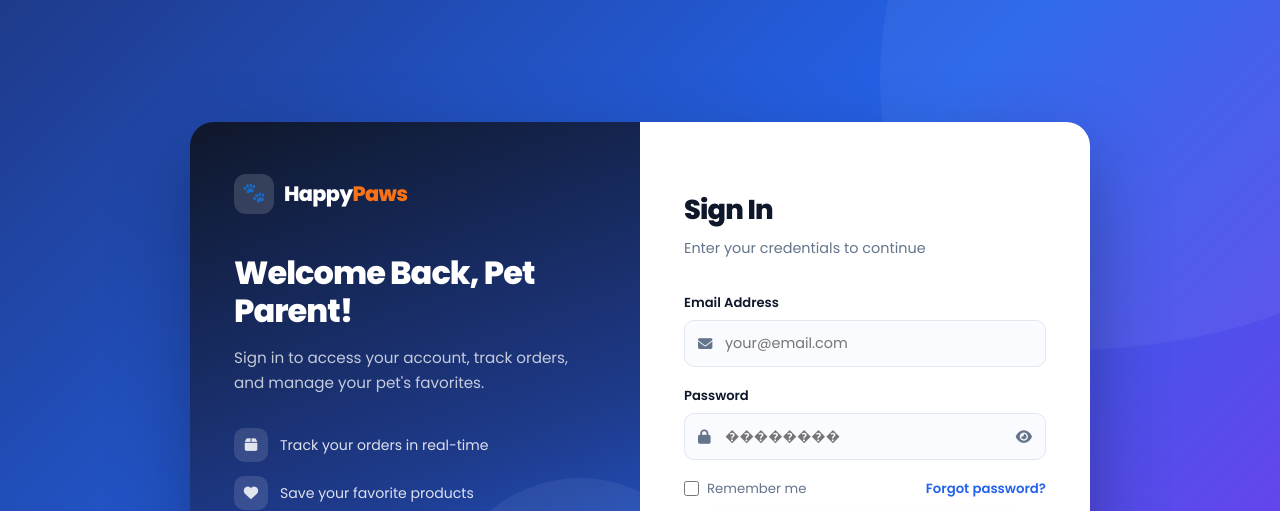
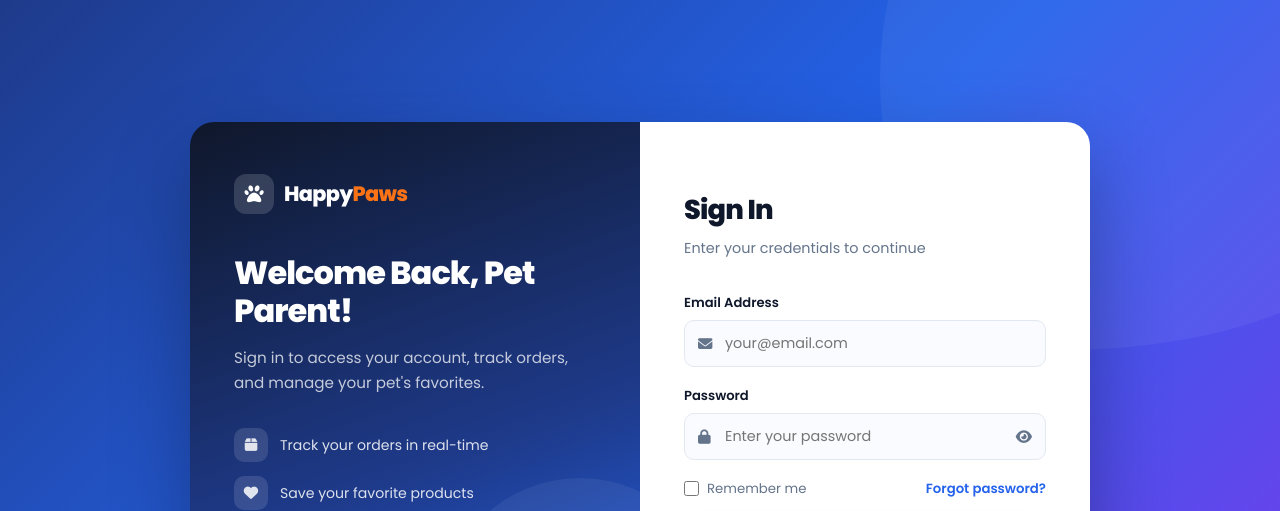
Before and after one commit to SouvikPachal2004/Shopify-Store, a website: page Frontend/pages/login.html in a window 1280 px wide. Shown: the top 511 px of the page. Drawn offline with Linux system fonts and the light colour scheme.

Commit message:
fix: paw icon and password placeholder corruption in login/signup

```diff
--- a/Frontend/pages/login.html
+++ b/Frontend/pages/login.html
@@ -56,7 +56,7 @@
       <div class="auth-card">
         <div class="auth-left">
           <div class="auth-left-logo">
-            <div class="paw-icon">🐾</div>
+            <div class="paw-icon"><i class="fas fa-paw"></i></div>
             <span>Happy<em>Paws</em></span>
           </div>
           <div class="auth-left-content">
@@ -87,7 +87,7 @@
               <label for="login-password">Password</label>
               <div class="input-wrap">
                 <i class="fas fa-lock field-icon"></i>
-                <input id="login-password" name="password" type="password" placeholder="��������" required />
+                <input id="login-password" name="password" type="password" placeholder="Enter your password" required />
                 <button type="button" class="toggle-pw" onclick="togglePw('login-password',this)"><i class="fas fa-eye"></i></button>
               </div>
             </div>
```
Also changed, not shown: Frontend/pages/signup.html (+1 -1 lines).
